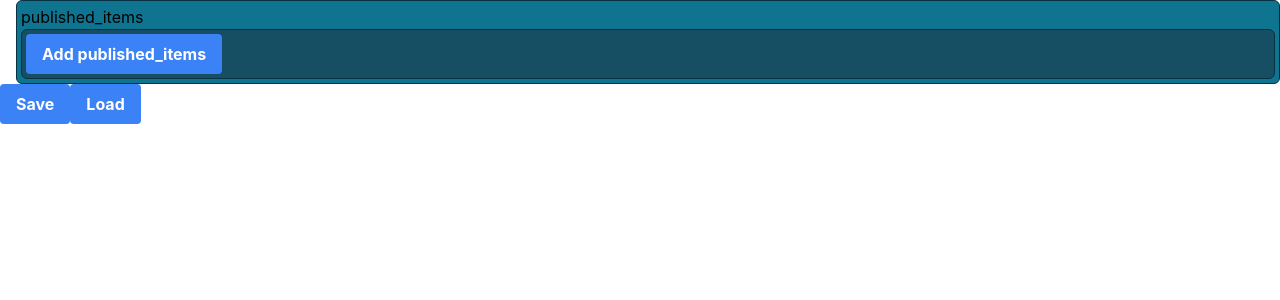
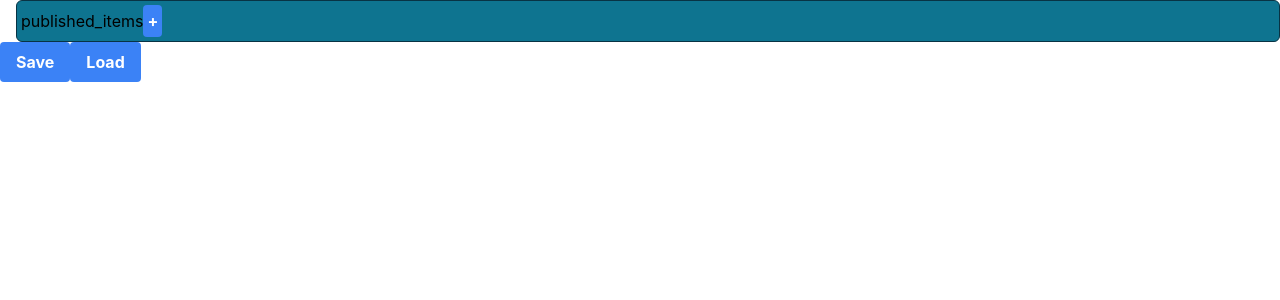
Before and after one commit to tiziano88/multiverse, a React (Create React App) app in the folder editor/: page / in a window 1280 px wide. Shown: the top 300 px of the page. Built offline with nearby package versions, Linux system fonts and the light colour scheme.

Commit message:
Fix add button

```diff
--- a/editor/src/App.css
+++ b/editor/src/App.css
@@ -4,6 +4,10 @@
 
 .button {
   @apply bg-blue-500 text-white font-bold py-2 px-4 rounded;
+}
+
+.inline-button {
+  @apply bg-blue-500 text-white font-bold py-1 px-1 rounded;
 }
 
 .row {
--- a/editor/src/utils/components.tsx
+++ b/editor/src/utils/components.tsx
@@ -33,11 +33,11 @@ export function type(name: string, rows: ReactElement[]) {
 
 export function field_row_add(name: string, addItem: () => void): ReactElement {
   return (
-    <div className="row">
-      <div className="row-label">{name}</div>
-      <div className="row-value">
-        <button className="button" onClick={addItem}>
-          Add {name}
+    <div className="row flex flex-row">
+      <div className="row-label">
+        {name}
+        <button className="inline-button" onClick={addItem}>
+          +
         </button>
       </div>
     </div>
```
